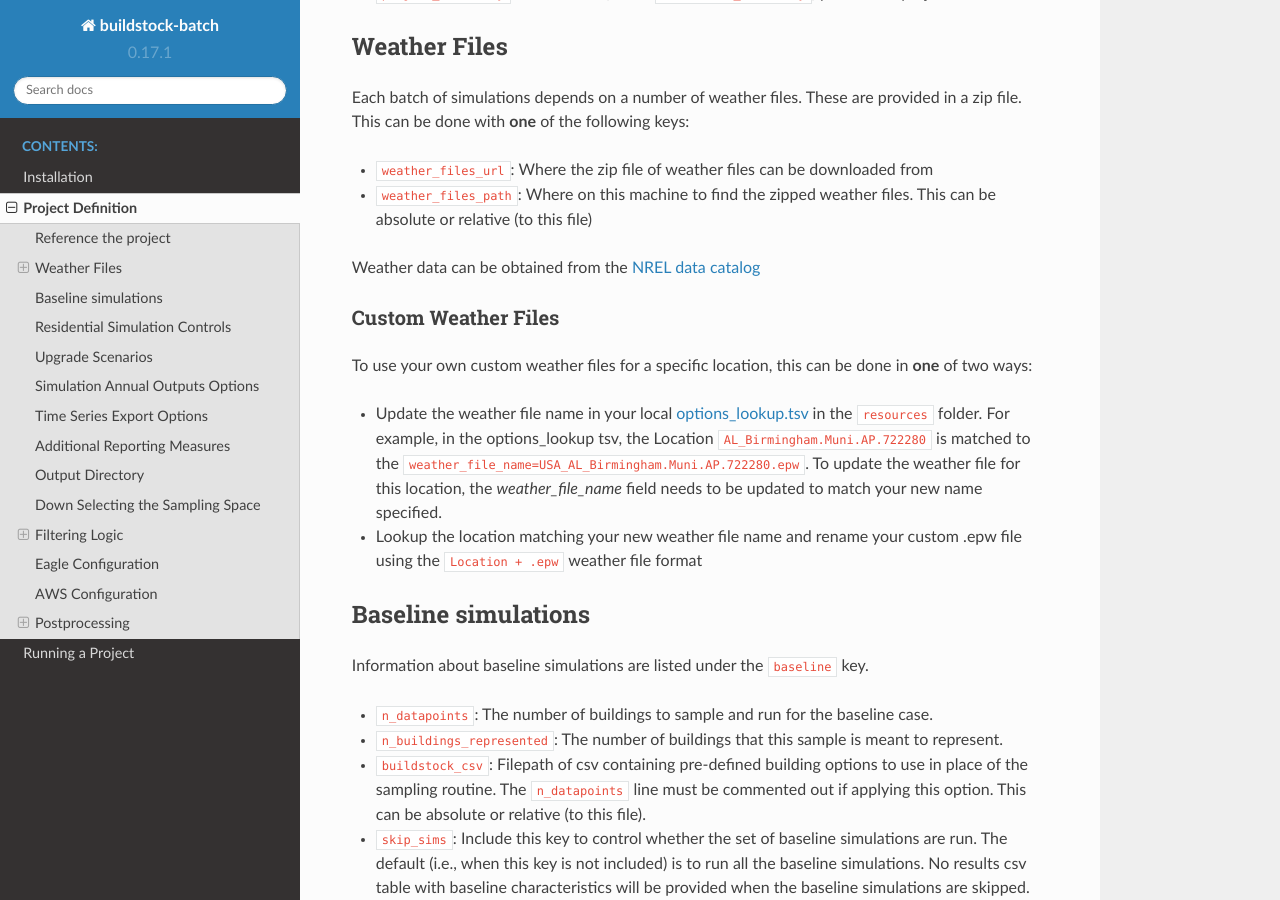
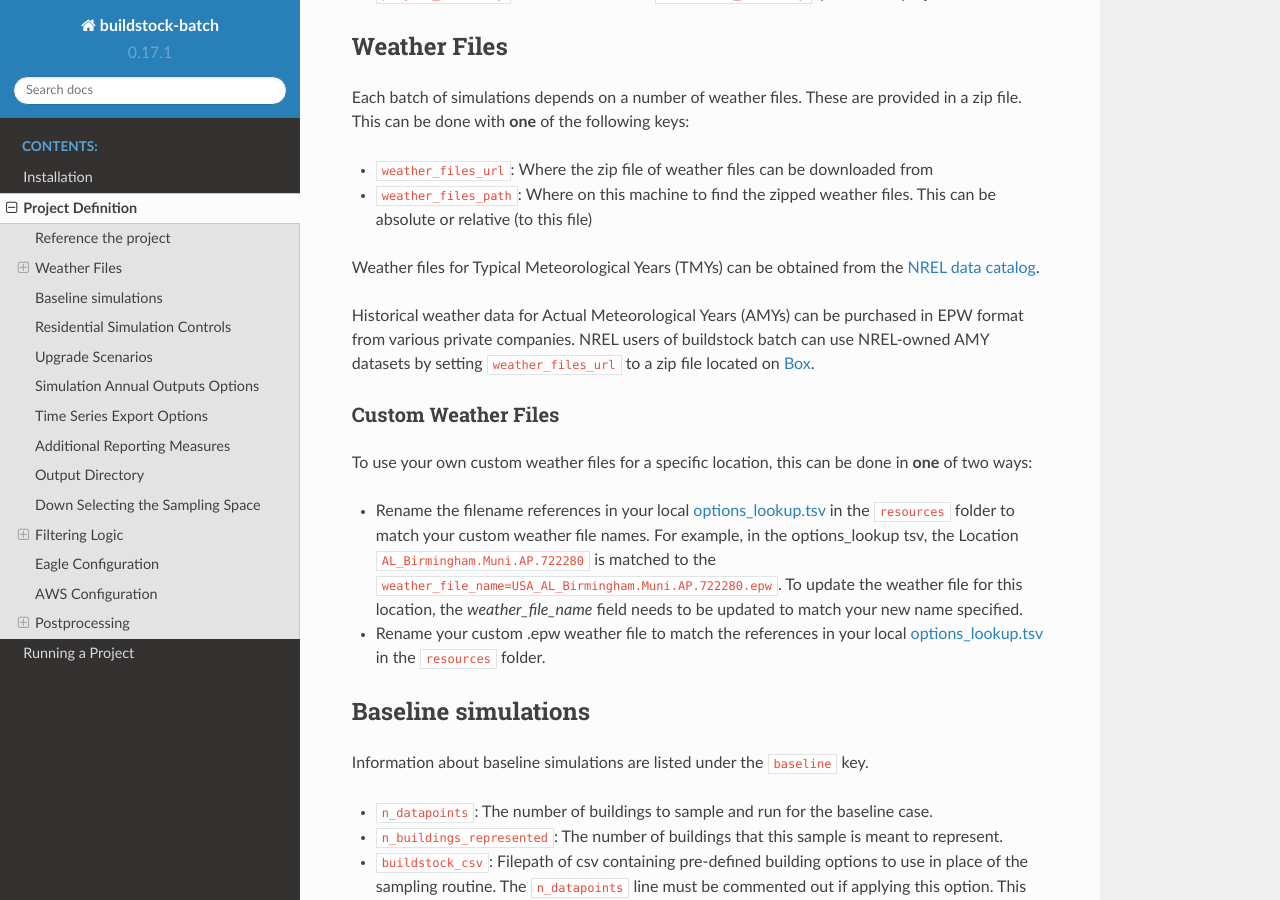
Before and after one commit to NREL/buildstockbatch, a Sphinx documentation site: the page built from docs/project_defn.rst, in a window 1280 px wide and 900 px high, scrolled down 1575 px. Built offline with Sphinx 7.4.7 and the Read the Docs theme 2.0.0, drawn with Linux system fonts in a browser that asks for light colours.

Commit message:
Update weather file guidance [skip ci]

```diff
--- a/docs/project_defn.rst
+++ b/docs/project_defn.rst
@@ -36,7 +36,9 @@ following keys:
 -  ``weather_files_path``: Where on this machine to find the zipped
    weather files. This can be absolute or relative (to this file)
 
-Weather data can be obtained from the `NREL data catalog <https://data.nrel.gov/submissions/128>`_
+Weather files for Typical Meteorological Years (TMYs) can be obtained from the `NREL data catalog <https://data.nrel.gov/submissions/128>`_.
+
+Historical weather data for Actual Meteorological Years (AMYs) can be purchased in EPW format from various private companies. NREL users of buildstock batch can use NREL-owned AMY datasets by setting ``weather_files_url`` to a zip file located on `Box <https://nrel.app.box.com/folder/104550428327>`_.
 
 
 Custom Weather Files
@@ -44,9 +46,9 @@ Custom Weather Files
 
 To use your own custom weather files for a specific location, this can be done in **one** of two ways:
 
-- Update the weather file name in your local `options_lookup.tsv <https://github.com/NREL/OpenStudio-BuildStock/blob/master/resources/options_lookup.tsv>`_ in the ``resources`` folder. For example, in the options_lookup tsv, the Location ``AL_Birmingham.Muni.AP.722280`` is matched to the ``weather_file_name=USA_AL_Birmingham.Muni.AP.722280.epw``. To update the weather file for this location, the `weather_file_name` field needs to be updated to match your new name specified.
+- Rename the filename references in your local `options_lookup.tsv <https://github.com/NREL/OpenStudio-BuildStock/blob/master/resources/options_lookup.tsv>`_ in the ``resources`` folder to match your custom weather file names. For example, in the options_lookup tsv, the Location ``AL_Birmingham.Muni.AP.722280`` is matched to the ``weather_file_name=USA_AL_Birmingham.Muni.AP.722280.epw``. To update the weather file for this location, the `weather_file_name` field needs to be updated to match your new name specified.
 
-- Lookup the location matching your new weather file name and rename your custom .epw file using the ``Location + .epw`` weather file format
+- Rename your custom .epw weather file to match the references in your local `options_lookup.tsv <https://github.com/NREL/OpenStudio-BuildStock/blob/master/resources/options_lookup.tsv>`_ in the ``resources`` folder.
 
 
 Baseline simulations
```
